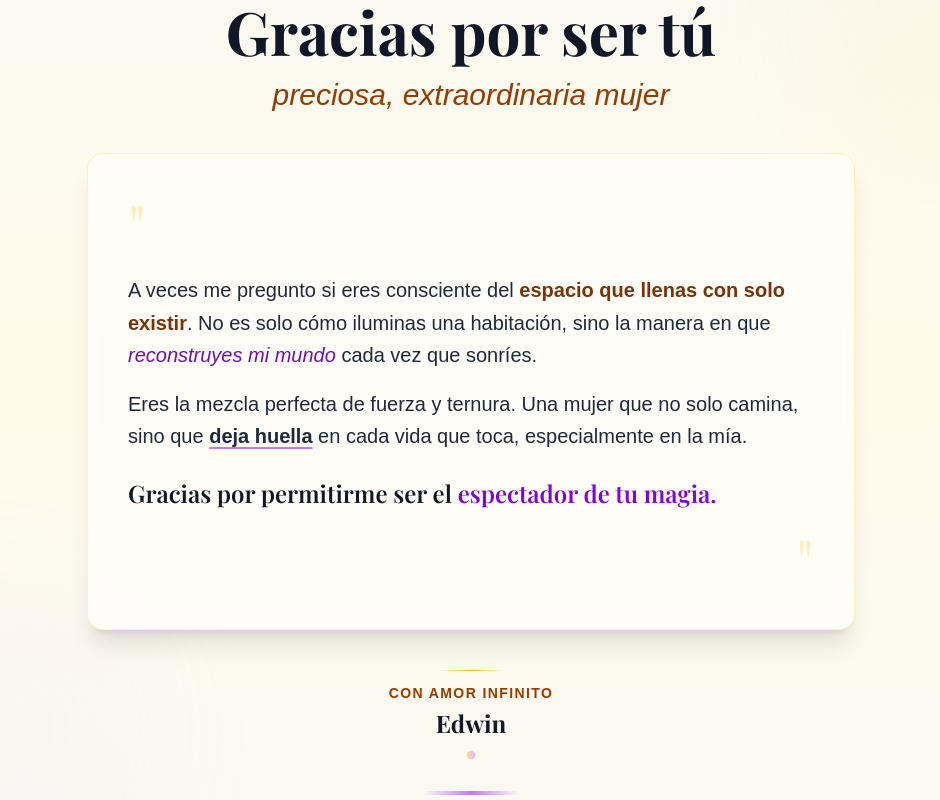
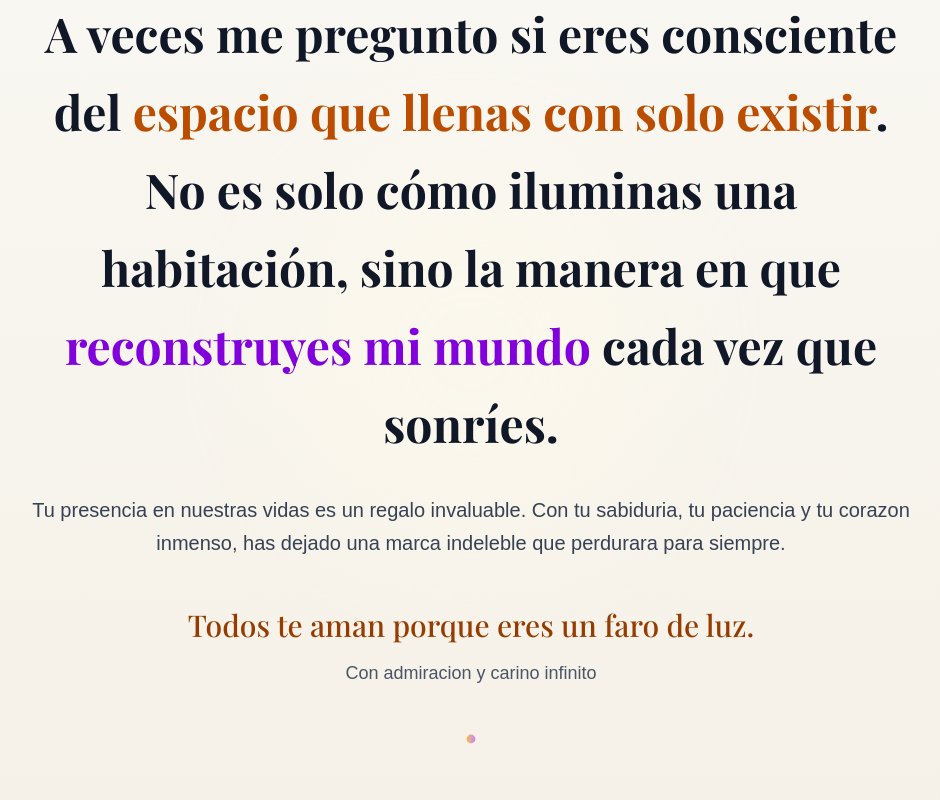
Before and after one commit to salazarmatthew/rubius-antiguo, a Next.js app in the folder dra-mara-birthday/: page / in a window 1280 px wide. Shown: the part 6400-7200 px from the top of the page, without its empty margins (169-1109 px from the left). Built offline with nearby package versions, Linux system fonts and the light colour scheme.

Commit message:
Actualizar texto de sección final con mensaje más emotivo

```diff
--- a/dra-mara-birthday/app/page.tsx
+++ b/dra-mara-birthday/app/page.tsx
@@ -295,138 +295,56 @@ export default function Page() {
       {/* Galería de Recuerdos y Audios Ocultos */}
       <MemoryCollage />
 
-      {/* Carta Especial - Tributo Emotivo */}
-      <section className="relative py-16 md:py-24 px-4 overflow-hidden bg-gradient-to-b from-[#faf8f3] via-amber-50 to-[#faf8f3]">
-        {/* Animated background elements - más sutiles */}
-        <motion.div
-          animate={{ rotate: 360 }}
-          transition={{ duration: 60, repeat: Infinity, ease: "linear" }}
-          className="absolute top-0 right-0 w-64 md:w-80 h-64 md:h-80 bg-amber-200 rounded-full opacity-8 blur-3xl pointer-events-none"
-        />
+      <section className="bg-gradient-to-b from-[#faf8f3] to-[#f5f1e8] py-24 px-4 relative overflow-hidden">
         <motion.div
           animate={{ rotate: -360 }}
-          transition={{ duration: 70, repeat: Infinity, ease: "linear" }}
-          className="absolute bottom-0 left-0 w-64 md:w-80 h-64 md:h-80 bg-purple-200 rounded-full opacity-8 blur-3xl pointer-events-none"
+          transition={{ duration: 30, repeat: Infinity, ease: "linear" }}
+          className="absolute top-1/2 left-1/2 transform -translate-x-1/2 -translate-y-1/2 w-96 h-96 bg-amber-50 rounded-full opacity-40 blur-3xl pointer-events-none"
         />
 
-        <div className="max-w-3xl mx-auto relative z-10">
-          {/* Línea decorativa superior */}
+        <div className="max-w-4xl mx-auto relative z-10">
           <motion.div
-            initial={{ scaleX: 0, opacity: 0 }}
-            whileInView={{ scaleX: 1, opacity: 1 }}
+            initial={{ opacity: 0, scale: 0.95 }}
+            whileInView={{ opacity: 1, scale: 1 }}
             transition={{ duration: 1 }}
             viewport={{ once: true }}
-            className="h-1 w-24 mx-auto bg-gradient-to-r from-transparent via-amber-500 to-transparent rounded-full mb-8 origin-center"
-          />
-
-          {/* Título principal - más impactante */}
-          <motion.div
-            initial={{ opacity: 0, y: 20 }}
-            whileInView={{ opacity: 1, y: 0 }}
-            transition={{ duration: 0.8 }}
-            viewport={{ once: true }}
-            className="text-center mb-10"
+            className="text-center"
           >
-            <h2 className="text-3xl md:text-6xl font-serif font-bold text-gray-900 mb-2 leading-tight">
-              Gracias por ser tú
-            </h2>
-            <motion.p
-              initial={{ opacity: 0 }}
-              whileInView={{ opacity: 1 }}
-              transition={{ duration: 0.8, delay: 0.2 }}
-              viewport={{ once: true }}
-              className="text-xl md:text-3xl text-amber-800 italic font-light"
-            >
-              preciosa, extraordinaria mujer
-            </motion.p>
-          </motion.div>
-
-          {/* Carta - Diseño más elegante y compacto */}
-          <motion.div
-            initial={{ opacity: 0, y: 20 }}
-            whileInView={{ opacity: 1, y: 0 }}
-            transition={{ duration: 0.8, delay: 0.3 }}
-            viewport={{ once: true }}
-            className="relative bg-white/60 backdrop-blur-sm border border-amber-200/50 rounded-2xl p-8 md:p-10 shadow-xl mb-10 space-y-5"
-          >
-            {/* Comilla de apertura */}
-            <div className="text-6xl text-amber-300 opacity-30 font-serif leading-none">
-              "
+            <div className="mb-8 flex justify-center gap-3">
+              <div className="h-1 w-12 bg-gradient-to-r from-purple-300 to-amber-300 rounded-full" />
+              <div className="h-1 w-2 bg-amber-400 rounded-full" />
+              <div className="h-1 w-12 bg-gradient-to-r from-amber-300 to-purple-300 rounded-full" />
             </div>
 
-            {/* Contenido de la carta - más compacto */}
-            <div className="space-y-4 text-center md:text-left">
-              <motion.p
-                initial={{ opacity: 0, y: 10 }}
-                whileInView={{ opacity: 1, y: 0 }}
-                transition={{ duration: 0.6, delay: 0.4 }}
-                viewport={{ once: true }}
-                className="text-lg md:text-xl text-gray-800 font-light leading-relaxed"
-              >
-                A veces me pregunto si eres consciente del <span className="font-semibold text-amber-900">espacio que llenas con solo existir</span>. No es solo cómo iluminas una habitación, sino la manera en que <span className="italic text-purple-800">reconstruyes mi mundo</span> cada vez que sonríes.
-              </motion.p>
+            <h2 className="text-4xl md:text-5xl font-serif font-bold text-gray-900 mb-8 leading-relaxed">
+              A veces me pregunto si eres consciente del{" "}
+              <span className="text-amber-700">espacio que llenas con solo existir</span>. No es solo cómo iluminas una habitación, sino la manera en que{" "}
+              <span className="text-purple-700">reconstruyes mi mundo</span> cada vez que sonríes.
+            </h2>
 
-              <motion.p
-                initial={{ opacity: 0, y: 10 }}
-                whileInView={{ opacity: 1, y: 0 }}
-                transition={{ duration: 0.6, delay: 0.6 }}
-                viewport={{ once: true }}
-                className="text-lg md:text-xl text-gray-800 font-light leading-relaxed"
-              >
-                Eres la mezcla perfecta de fuerza y ternura. Una mujer que no solo camina, sino que <span className="font-semibold underline decoration-purple-400 underline-offset-4">deja huella</span> en cada vida que toca, especialmente en la mía.
-              </motion.p>
+            <p className="text-lg md:text-xl text-gray-700 font-light leading-relaxed mb-12">
+              Tu presencia en nuestras vidas es un regalo invaluable. Con tu
+              sabiduria, tu paciencia y tu corazon inmenso, has dejado una marca
+              indeleble que perdurara para siempre.
+            </p>
 
-              <motion.p
-                initial={{ opacity: 0, y: 10 }}
-                whileInView={{ opacity: 1, y: 0 }}
-                transition={{ duration: 0.6, delay: 0.8 }}
-                viewport={{ once: true }}
-                className="text-xl md:text-2xl font-serif text-gray-900 font-semibold pt-2"
-              >
-                Gracias por permitirme ser el <span className="text-purple-700">espectador de tu magia.</span>
-              </motion.p>
+            <div className="space-y-4">
+              <p className="text-2xl md:text-3xl font-serif text-amber-800 font-medium">
+                Todos te aman porque eres un faro de luz.
+              </p>
+              <p className="text-gray-600 font-light text-lg">
+                Con admiracion y carino infinito
+              </p>
             </div>
 
-            {/* Comilla de cierre */}
-            <div className="flex justify-end">
-              <div className="text-6xl text-amber-300 opacity-30 font-serif leading-none">
-                "
-              </div>
+            <div className="mt-12 flex justify-center">
+              <motion.div
+                animate={{ scale: [1, 1.1, 1] }}
+                transition={{ duration: 2, repeat: Infinity }}
+                className="w-2 h-2 bg-gradient-to-r from-amber-400 to-purple-400 rounded-full"
+              />
             </div>
           </motion.div>
-
-          {/* Firma elegante */}
-          <motion.div
-            initial={{ opacity: 0, y: 20 }}
-            whileInView={{ opacity: 1, y: 0 }}
-            transition={{ duration: 0.8, delay: 1 }}
-            viewport={{ once: true }}
-            className="flex flex-col items-center gap-3"
-          >
-            <div className="w-16 h-px bg-gradient-to-r from-transparent via-amber-400 to-transparent" />
-            <div className="text-center">
-              <p className="text-sm tracking-widest text-amber-800 font-semibold uppercase">
-                Con amor infinito
-              </p>
-              <p className="text-2xl font-serif text-gray-900 font-bold mt-1">
-                Edwin
-              </p>
-            </div>
-            <motion.div
-              animate={{ scale: [1, 1.2, 1], opacity: [0.4, 0.8, 0.4] }}
-              transition={{ duration: 4, repeat: Infinity }}
-              className="w-2 h-2 bg-gradient-to-r from-amber-400 to-purple-400 rounded-full"
-            />
-          </motion.div>
-
-          {/* Línea decorativa inferior */}
-          <motion.div
-            initial={{ scaleX: 0, opacity: 0 }}
-            whileInView={{ scaleX: 1, opacity: 1 }}
-            transition={{ duration: 1, delay: 1.2 }}
-            viewport={{ once: true }}
-            className="h-1 w-24 mx-auto bg-gradient-to-r from-transparent via-purple-400 to-transparent rounded-full mt-8 origin-center"
-          />
         </div>
       </section>
 
```
